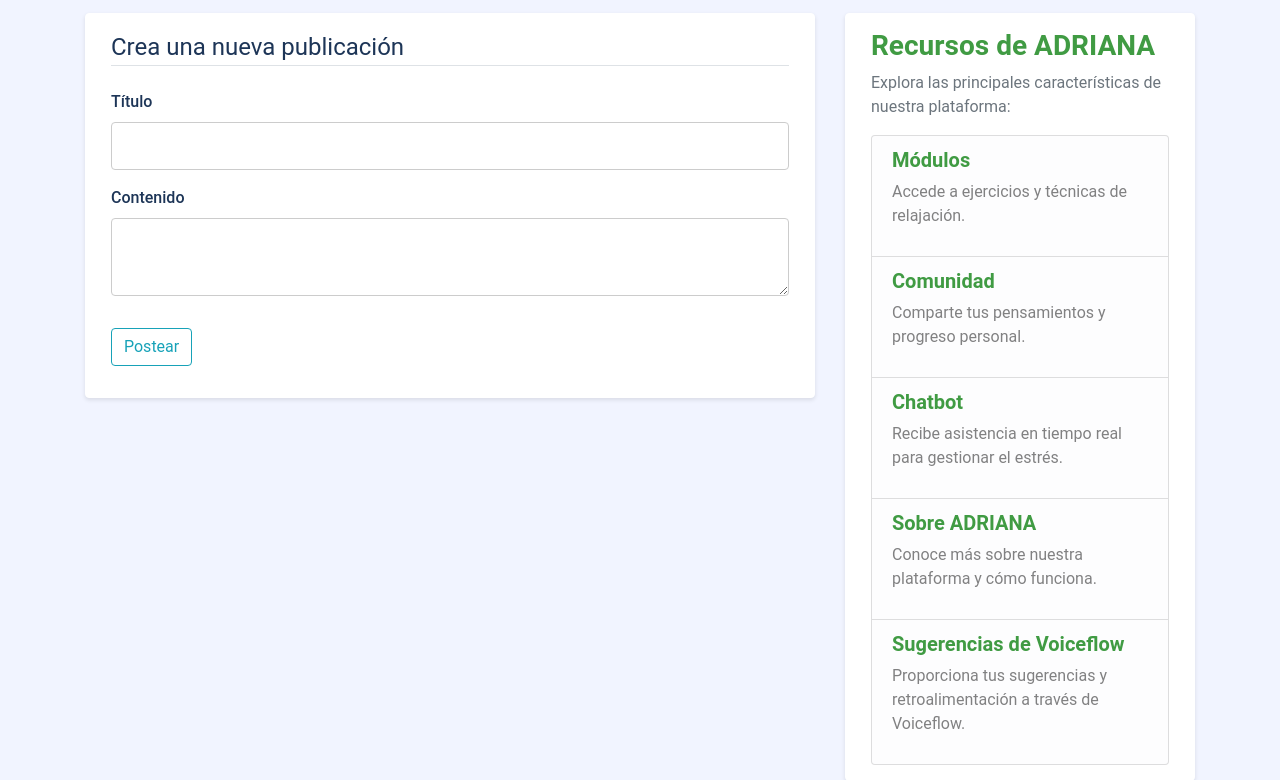
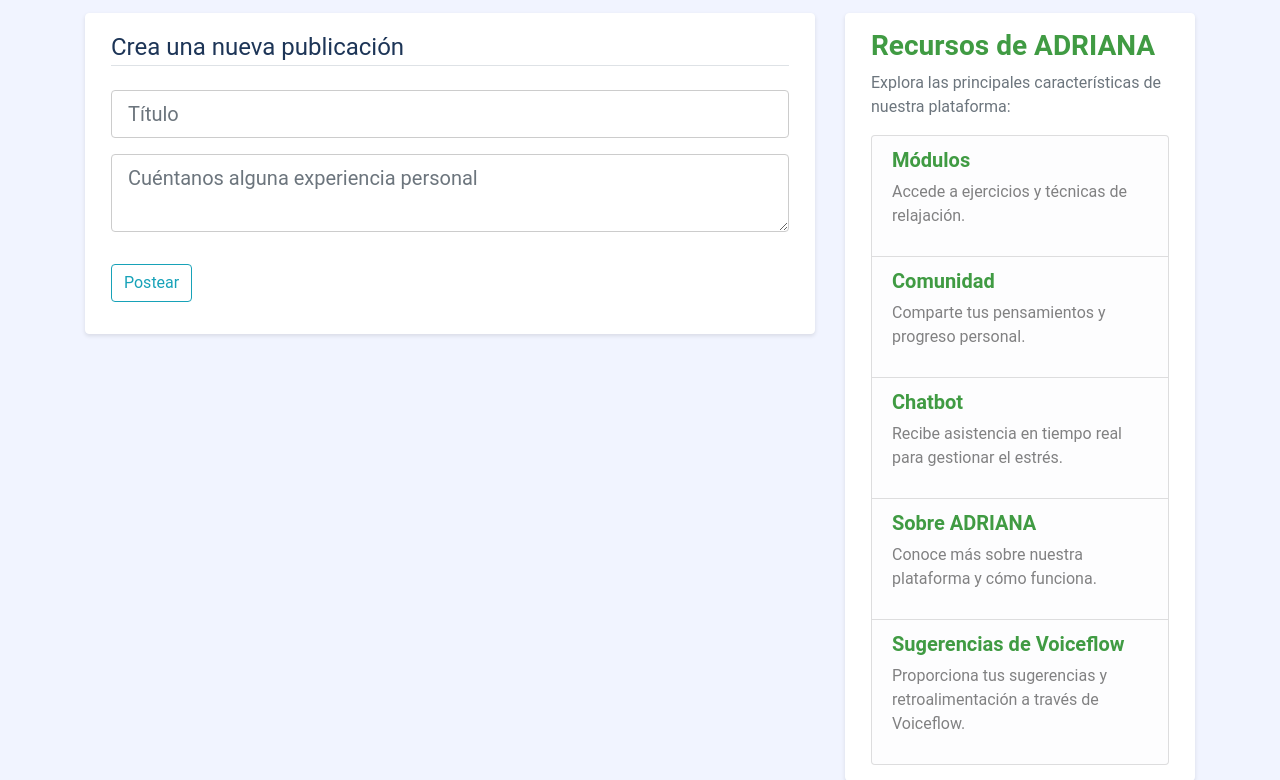
Before and after one commit to guisa17/ADRIANAv2, a Flask app: page /post/new in a window 1280 px wide. Shown: the part 67-847 px from the top of the page. Run offline with Flask 3, Linux system fonts and the light colour scheme; a user stored in the database is signed in; some libraries are stand-ins or nearby versions.

Commit message:
mod new post

```diff
--- a/adriana_assistant/forms.py
+++ b/adriana_assistant/forms.py
@@ -62,7 +62,7 @@ class UpdateProfilePictureForm(FlaskForm):
 
 class PostForm(FlaskForm):
     title = StringField('Título', validators=[DataRequired()])
-    content = TextAreaField('Contenido', validators=[DataRequired()])
+    content = TextAreaField('Cuéntanos alguna experiencia personal', validators=[DataRequired()])
     submit = SubmitField('Postear')
 
 
--- a/adriana_assistant/templates/create_post.html
+++ b/adriana_assistant/templates/create_post.html
@@ -6,29 +6,27 @@
         <fieldset class="form-group">
             <legend class="border-bottom mb-4">{{ legend }}</legend>
             <div class="form-group">
-                {{ form.title.label(class="form-control-label") }}
                 {% if form.title.errors %}
-                    {{ form.title(class="form-control form-control-lg is-invalid") }}
+                    {{ form.title(class="form-control form-control-lg is-invalid", placeholder=form.title.label.text) }}
                     <div class="invalid-feedback">
                         {% for error in form.title.errors %}
                             <span>{{ error }}</span>
                         {% endfor %}
                     </div>
                 {% else %}
-                    {{ form.title(class="form-control form-control-lg") }}
+                    {{ form.title(class="form-control form-control-lg", placeholder=form.title.label.text) }}
                 {% endif %}
             </div>
             <div class="form-group">
-                {{ form.content.label(class="form-control-label") }}
                 {% if form.content.errors %}
-                    {{ form.content(class="form-control form-control-lg is-invalid") }}
+                    {{ form.content(class="form-control form-control-lg is-invalid", placeholder=form.content.label.text) }}
                     <div class="invalid-feedback">
                         {% for error in form.content.errors %}
                             <span>{{ error }}</span>
                         {% endfor %}
                     </div>
                 {% else %}
-                    {{ form.content(class="form-control form-control-lg") }}
+                    {{ form.content(class="form-control form-control-lg", placeholder=form.content.label.text) }}
                 {% endif %}
             </div>
         </fieldset>
```
